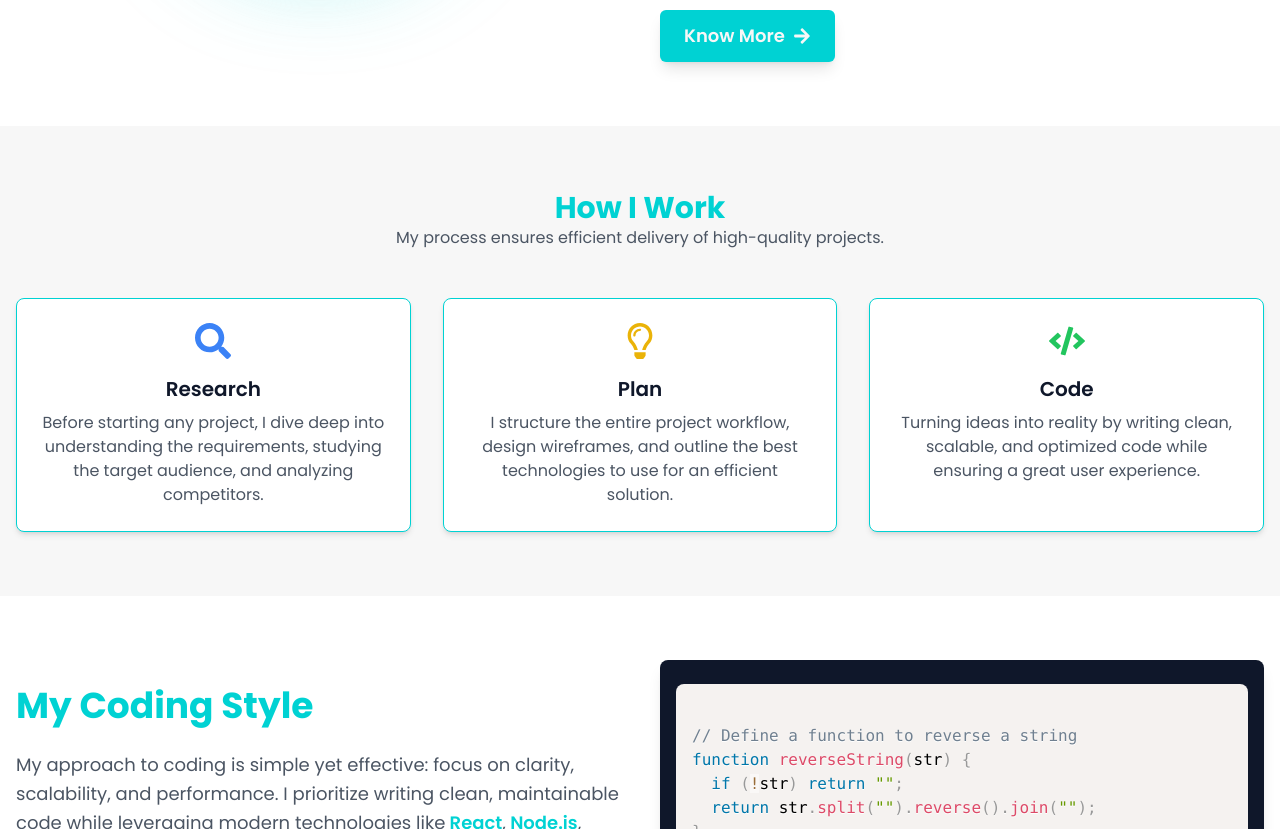
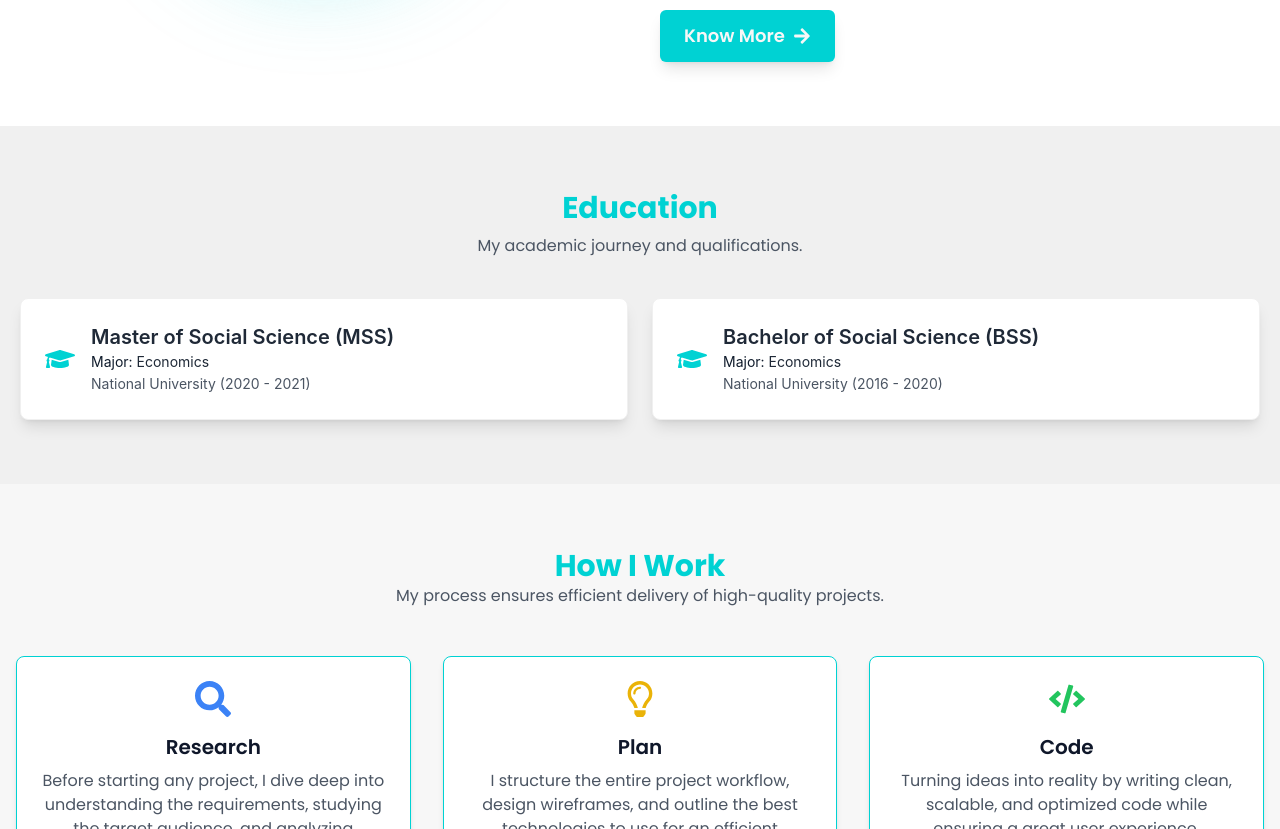
Before and after one commit to Hasinur3813/react-portfolio, a React (Vite) app: page / in a window 1280 px wide. Shown: the part 1040-1869 px from the top of the page. Built offline with nearby package versions, Linux system fonts and the light colour scheme.

Commit message:
education section added

```diff
--- a/src/Pages/AboutMe/AboutMe.jsx
+++ b/src/Pages/AboutMe/AboutMe.jsx
@@ -1,3 +1,4 @@
+import { Link } from "react-router-dom";
 import myPhoto from "../../assets/myPhoto.jpg";
 import PageHeader from "../../components/PageHeader/PageHeader";
 
@@ -200,9 +201,11 @@ const AboutMe = () => {
                   Looking to collaborate or hire me? Let&apos;s build something
                   amazing together!
                 </p>
-                <button className="px-6 py-3 bg-primaryColor text-white rounded-md shadow-md hover:bg-secondaryColor transition">
-                  Contact Me
-                </button>
+                <Link to={"/#contact"}>
+                  <button className="px-6 py-3 bg-primaryColor text-white rounded-md shadow-md hover:bg-secondaryColor transition">
+                    Contact Me
+                  </button>
+                </Link>
               </div>
               <hr />
             </li>
--- /dev/null
+++ b/src/Pages/ErrorPage/ErrorPage.jsx
@@ -0,0 +1,47 @@
+import { Button } from "antd";
+import { motion } from "framer-motion";
+import { Link } from "react-router-dom";
+
+const ErrorPage = () => {
+  return (
+    <div className="flex flex-col items-center justify-center h-screen bg-gray-100 dark:bg-darkGray text-center px-6">
+      <motion.h1
+        className="text-7xl font-extrabold text-primaryColor"
+        initial={{ opacity: 0, y: -50 }}
+        animate={{ opacity: 1, y: 0 }}
+        transition={{ duration: 0.5 }}
+      >
+        404
+      </motion.h1>
+      <motion.h2
+        className="text-2xl font-semibold text-gray-800 dark:text-gray-300 mt-4"
+        initial={{ opacity: 0, y: 50 }}
+        animate={{ opacity: 1, y: 0 }}
+        transition={{ duration: 0.5, delay: 0.2 }}
+      >
+        Oops! Page Not Found
+      </motion.h2>
+      <p className="text-gray-600 dark:text-gray-400 mt-2">
+        The page you are looking for might have been removed or is temporarily
+        unavailable.
+      </p>
+      <motion.div
+        initial={{ opacity: 0, scale: 0.8 }}
+        animate={{ opacity: 1, scale: 1 }}
+        transition={{ duration: 0.5, delay: 0.4 }}
+        className="mt-6"
+      >
+        <Link to="/">
+          <Button
+            type="primary"
+            className="bg-primaryColor hover:bg-secondaryColor"
+          >
+            Go Back Home
+          </Button>
+        </Link>
+      </motion.div>
+    </div>
+  );
+};
+
+export default ErrorPage;
--- a/src/Pages/Homepage/Homepage.jsx
+++ b/src/Pages/Homepage/Homepage.jsx
@@ -1,5 +1,6 @@
 import AboutMe from "../../components/AboutMe/AboutMe";
 import Contact from "../../components/Contact/Contact";
+import Education from "../../components/Education/Education";
 
 import Hero from "../../components/Hero/Hero";
 import HowICode from "../../components/HowICode/HowICode";
@@ -12,6 +13,7 @@ const Homepage = () => {
     <div>
       <Hero />
       <AboutMe />
+      <Education />
       <HowIWork />
       <HowICode />
       <RecentWork />
--- a/src/Pages/ProjectDetails/ProjectDetails.jsx
+++ b/src/Pages/ProjectDetails/ProjectDetails.jsx
@@ -1,10 +1,9 @@
 import { useEffect, useState } from "react";
 import { Card, Button, Tag, Modal } from "antd";
-import web from "../../assets/pet.png";
-import thumb from "../../assets/edutrial.png";
+
 import Section from "../../layout/Section";
 import projects from "../../utils/projects";
-import { Link, useParams } from "react-router-dom";
+import { useParams } from "react-router-dom";
 
 const ProjectDetails = () => {
   const [isModalOpen, setIsModalOpen] = useState(false);
--- /dev/null
+++ b/src/components/Education/Education.jsx
@@ -0,0 +1,62 @@
+import { Card } from "antd";
+
+import { FaGraduationCap } from "react-icons/fa";
+
+const educationData = [
+  {
+    degree: "Master of Social Science (MSS)",
+    university: "National University",
+    year: "2020 - 2021",
+    major: "Economics",
+    description:
+      "Specialized in policy analysis and social research, deepening my expertise in data-driven decision-making.",
+  },
+  {
+    degree: "Bachelor of Social Science (BSS)",
+    university: "National University",
+    year: "2016 - 2020",
+    major: "Economics",
+    description:
+      "Focused on sociology, economics, and research methodologies. Gained strong analytical and communication skills.",
+  },
+];
+
+const Education = () => {
+  return (
+    <section className="py-16 bg-offWhite dark:bg-darkGray">
+      <div className="container mx-auto px-5">
+        <h2 className="text-3xl font-bold text-center text-primaryColor dark:text-white">
+          Education
+        </h2>
+        <p className="text-center text-gray-600 dark:text-gray-300 mt-2">
+          My academic journey and qualifications.
+        </p>
+
+        <div className="grid grid-cols-1 md:grid-cols-2 gap-6 mt-10">
+          {educationData.map((edu, idx) => (
+            <div key={idx}>
+              <Card className="shadow-lg dark:bg-gray-800 dark:border-gray-700">
+                <div className="flex items-center gap-4">
+                  <FaGraduationCap className="text-primaryColor text-3xl" />
+                  <div>
+                    <h3 className="text-xl font-semibold text-gray-800 dark:text-white">
+                      {edu.degree}
+                    </h3>
+                    <p className="text-gray-800 dark:text-gray-300">
+                      <span className="text-text">Major:</span> {edu.major}
+                    </p>
+                    <p className="text-gray-600 dark:text-gray-300">
+                      {edu.university} ({edu.year})
+                    </p>
+                  </div>
+                </div>
+              </Card>
+            </div>
+          ))}
+        </div>
+      </div>
+    </section>
+  );
+};
+
+export default Education;
--- a/src/components/Footer/Footer.jsx
+++ b/src/components/Footer/Footer.jsx
@@ -51,7 +51,7 @@ const Footer = () => {
                 <li>
                   Email:{" "}
                   <a
-                    href="mailto:your.email@example.com"
+                    href="mailto:hasinur.rahman1332@gmail.com"
                     className="hover:text-white"
                   >
                     hasinur.rahman1332@gmail.com
@@ -59,7 +59,7 @@ const Footer = () => {
                 </li>
                 <li>
                   Phone:{" "}
-                  <a href="tel:+123456789" className="hover:text-white">
+                  <a href="tel:+8801773061332" className="hover:text-white">
                     +880 1773 06 1332
                   </a>
                 </li>
@@ -76,7 +76,7 @@ const Footer = () => {
           {/* Social Links */}
           <div className="flex gap-4">
             <a
-              href="https://github.com/your-profile"
+              href="https://github.com/Hasinur3813"
               target="_blank"
               rel="noopener noreferrer"
               className="hover:text-white text-xl"
@@ -84,7 +84,7 @@ const Footer = () => {
               <FaGithub />
             </a>
             <a
-              href="https://linkedin.com/in/your-profile"
+              href="https://www.linkedin.com/in/hasinur3813"
               target="_blank"
               rel="noopener noreferrer"
               className="hover:text-white text-xl"
--- a/src/components/Hero/Hero.jsx
+++ b/src/components/Hero/Hero.jsx
@@ -37,7 +37,7 @@ const Hero = () => {
           </h1>
 
           <p className="text-lg text-muted leading-relaxed dark:text-lightGray">
-            A passionate MERN stack developer specializing in creating
+            A passionate Frontend developer specializing in creating
             user-friendly web applications. I love crafting elegant solutions to
             complex problems.
           </p>
--- a/src/components/Navbar/MobileMenu.jsx
+++ b/src/components/Navbar/MobileMenu.jsx
@@ -1,10 +1,4 @@
-import {
-  FaFacebook,
-  FaGithub,
-  FaLinkedin,
-  FaTwitter,
-  FaXmark,
-} from "react-icons/fa6";
+import { FaFacebook, FaGithub, FaLinkedin, FaXmark } from "react-icons/fa6";
 import Themes from "../Shared/Themes";
 import { Link } from "react-router-dom";
 import { useRef } from "react";
@@ -25,7 +19,7 @@ const MobileMenu = ({ handleCloseMenu, showMobileMenu }) => {
       onClick={handleCloseMobileMenu}
       className={`${
         showMobileMenu && "!translate-x-0"
-      }   translate-x-full fixed md:hidden top-0 right-0 w-full min-h-screen z-40 bg-black/50 flex justify-end`}
+      }   translate-x-full fixed md:hidden top-0 right-0 w-full min-h-screen z-[1000] bg-black/50 flex justify-end`}
     >
       {/* mobile menu */}
       <div
@@ -73,7 +67,7 @@ const MobileMenu = ({ handleCloseMenu, showMobileMenu }) => {
             </li>
             <li className="group">
               <Link
-                to={"/contact"}
+                to={"/#contact"}
                 className="group-hover:text-primaryColor text-lg block rounded-md "
               >
                 Contact
--- a/src/main.jsx
+++ b/src/main.jsx
@@ -8,11 +8,13 @@ import ThemesProvider from "./context/ThemesProvider";
 import Projects from "./Pages/Projects/Projects";
 import AboutMe from "./Pages/AboutMe/AboutMe";
 import ProjectDetails from "./Pages/ProjectDetails/ProjectDetails";
+import ErrorPage from "./Pages/ErrorPage/ErrorPage";
 
 const router = createBrowserRouter([
   {
     path: "/",
     element: <RootLayout />,
+    errorElement: <ErrorPage />,
     children: [
       {
         path: "/",
```
